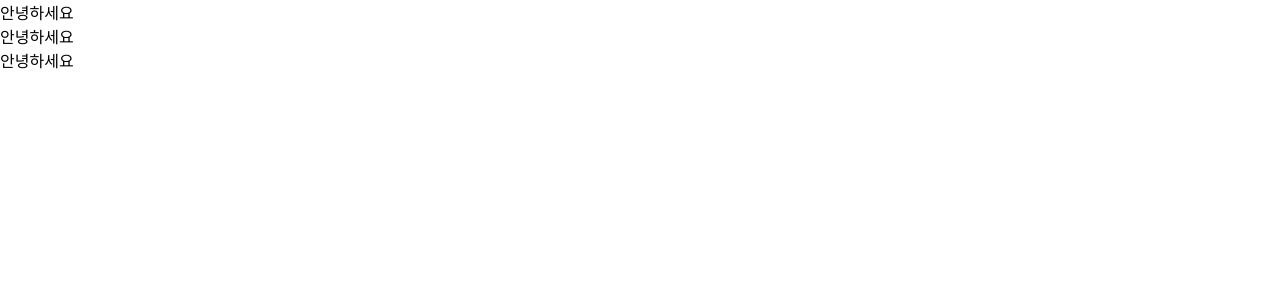
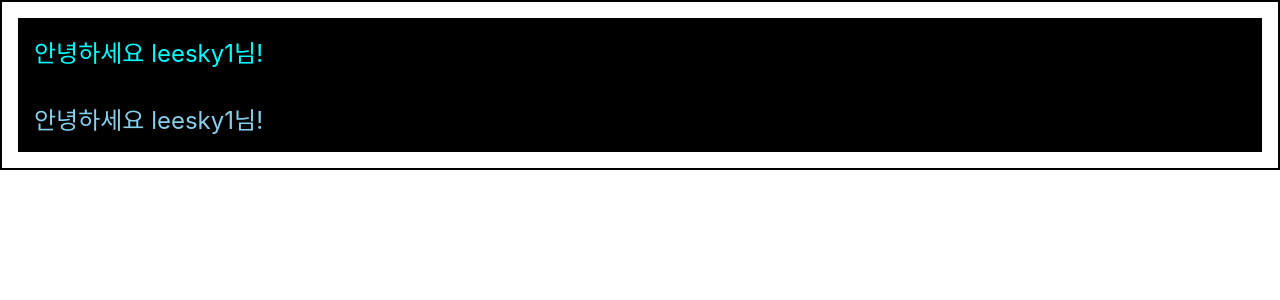
Before and after one commit to le2sky/fictional-octo-doodle, a React (Create React App) app in the folder begin-react/: page / in a window 1280 px wide. Shown: the top 300 px of the page. Built offline with nearby package versions, Linux system fonts and the light colour scheme.

Commit message:
learned and used props inside the component

```diff
--- a/begin-react/src/App.css
+++ b/begin-react/src/App.css
@@ -28,6 +28,14 @@
   color: #61dafb;
 }
 
+.gray-box {
+  background: gray;
+  width: 64px;
+  height: 64px;
+}
+
+
+
 @keyframes App-logo-spin {
   from {
     transform: rotate(0deg);
--- a/begin-react/src/App.js
+++ b/begin-react/src/App.js
@@ -1,13 +1,16 @@
 import React from 'react';
 import Hello from './Hello';
+import Wrapper from './Wrapper';
 
+import './App.css'
 function App(){
   return (
-    <div>
-      <Hello/>
-      <Hello/>
-      <Hello/>
-    </div>
+    <>
+      <Wrapper>
+        <Hello name="leesky1" color="aqua"/>
+        <Hello name="leesky1" color="skyblue"/>
+      </Wrapper>
+    </>
   );
 
 }
--- a/begin-react/src/Hello.js
+++ b/begin-react/src/Hello.js
@@ -1,7 +1,21 @@
 import React from 'react';
 
-function Hello(){
-    return <div>안녕하세요</div>
+function Hello(props){
+    const style = {
+        backgroundColor: 'black',
+        fontSize: 24,
+        color: props.color,
+        padding: '1rem',
+    };
+    const user = {
+        name: props.name,
+    }
+    return <div style={style}>안녕하세요 {user.name}님!</div>
 }
 
+Hello.defaultProps = {
+    name: 'guest',
+}
+
+
 export default Hello;
--- /dev/null
+++ b/begin-react/src/Wrapper.js
@@ -0,0 +1,17 @@
+import React from 'react';
+
+function Wrapper({ children }) {
+    const style = {
+        border: '2px solid black',
+        padding: '16px',
+    };
+    return (
+        <>
+            <div style={style}>
+                {children}
+            </div>
+        </>
+    )
+}
+
+export default Wrapper;
```
